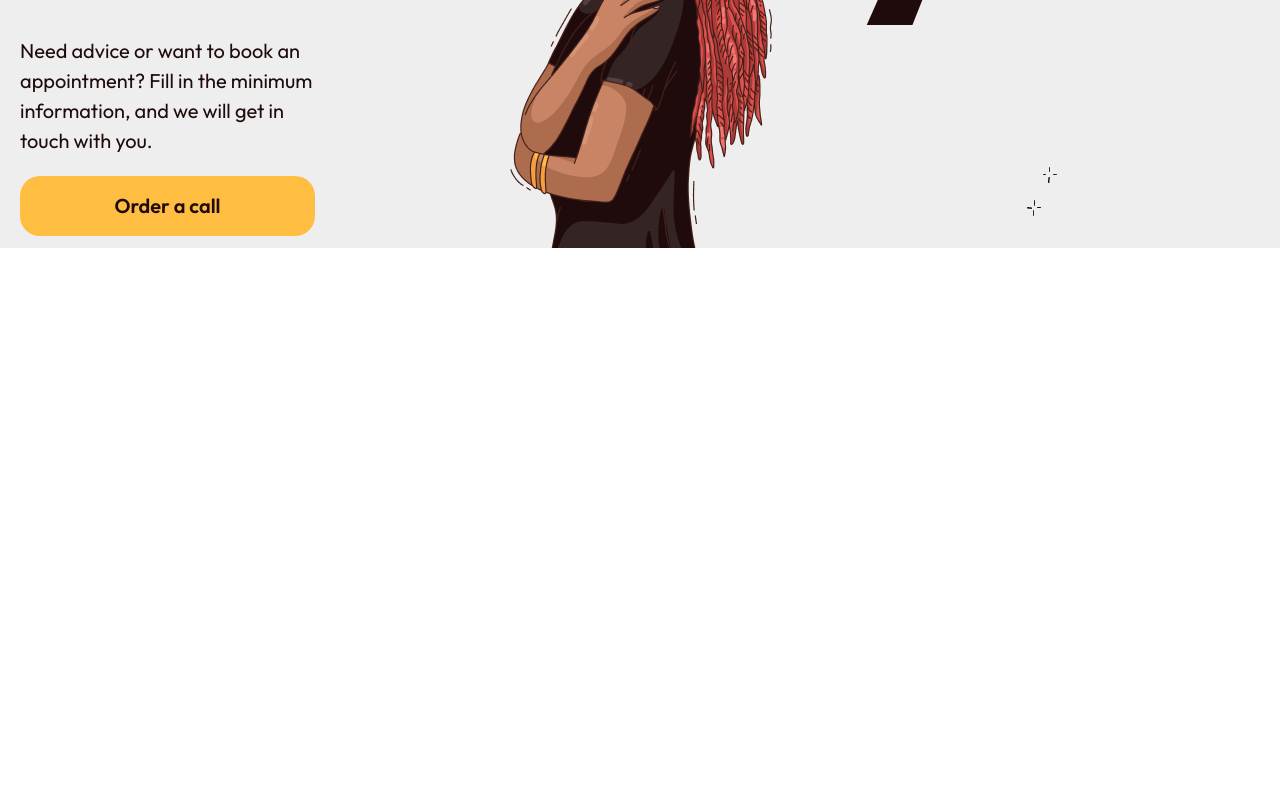
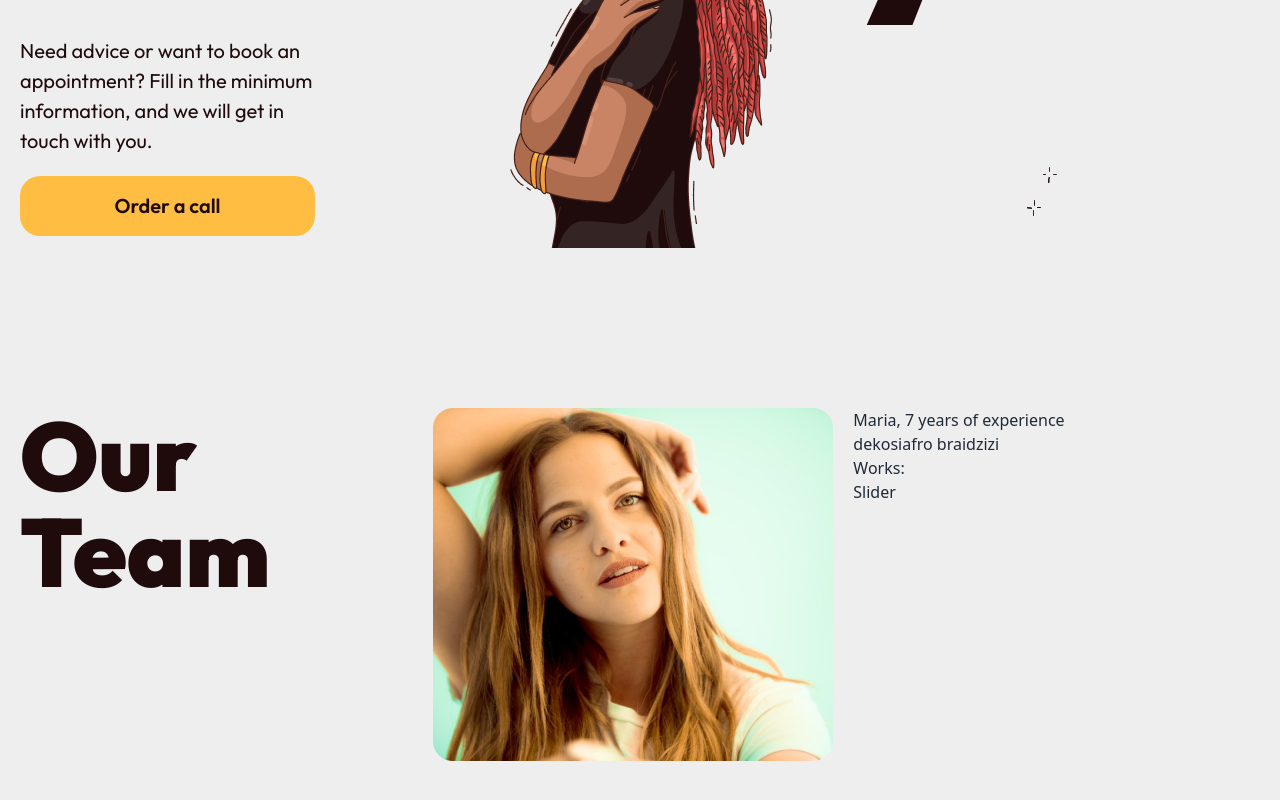
Before and after one commit to bambuuk/braids, a Next.js app: page / in a window 1280 px wide. Shown: the part 636-1436 px from the top of the page. Before the commit the page ends 884 px from the top, so only its background shows below. Built offline with nearby package versions, Linux system fonts and the light colour scheme.

Commit message:
start creating OurTeam section

```diff
--- a/src/app/page.tsx
+++ b/src/app/page.tsx
@@ -1,5 +1,6 @@
 import Header from "@/components/Header";
 import Main from "@/components/Main";
+import OurTeam from "@/components/OurTeam";
 
 export default function Home() {
   return (
@@ -7,6 +8,7 @@ export default function Home() {
       <Header />
       <main className="w-full mt-[88px]">
         <Main />
+        <OurTeam />
       </main>
     </>
   );
--- /dev/null
+++ b/src/components/OurTeam.tsx
@@ -0,0 +1,45 @@
+import Image from "next/image"
+
+const OurTeam = () => {
+  return (
+    <section className="w-full mt-[160px]">
+      <div className="max-w-[1240px] w-full m-auto px-[16px] sm:[25px] md:px-[50px] xl:px-0">
+        <div className="grid grid-cols-3 grid-rows-3">
+          <h2 className="text-[#1F0B0B] font-outfit text-[96px] font-black leading-[96px]">
+            Our Team
+          </h2>
+
+          <div className="flex gap-5 col-start-2 col-end-4">
+            <Image
+              src='/ourTeam/mariia.png'
+              alt='Employee Mariia'
+              width={400}
+              height={353}
+            />
+
+            <div>
+              <div>
+                <span>Maria, </span>
+                <span>7 years of experience</span>
+              </div>
+
+              <div>
+                <span>dekosi</span>
+                <span>afro braid</span>
+                <span>zizi</span>
+              </div>
+
+              <div>
+                Works:
+              </div>
+
+              <div>Slider</div>
+            </div>
+          </div>
+        </div>
+      </div>
+    </section>
+  )
+}
+
+export default OurTeam
```
Also changed, not shown: public/ourTeam/mariia.png (added).
